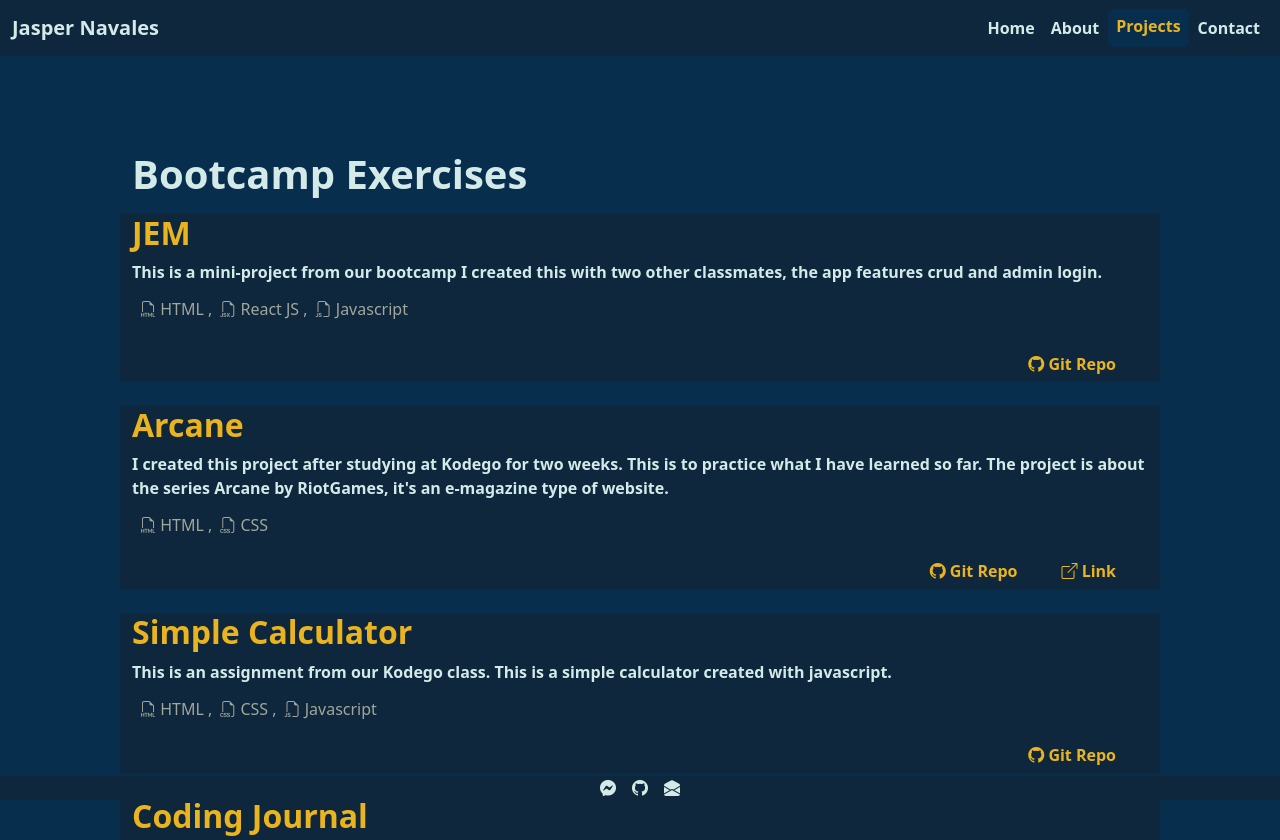
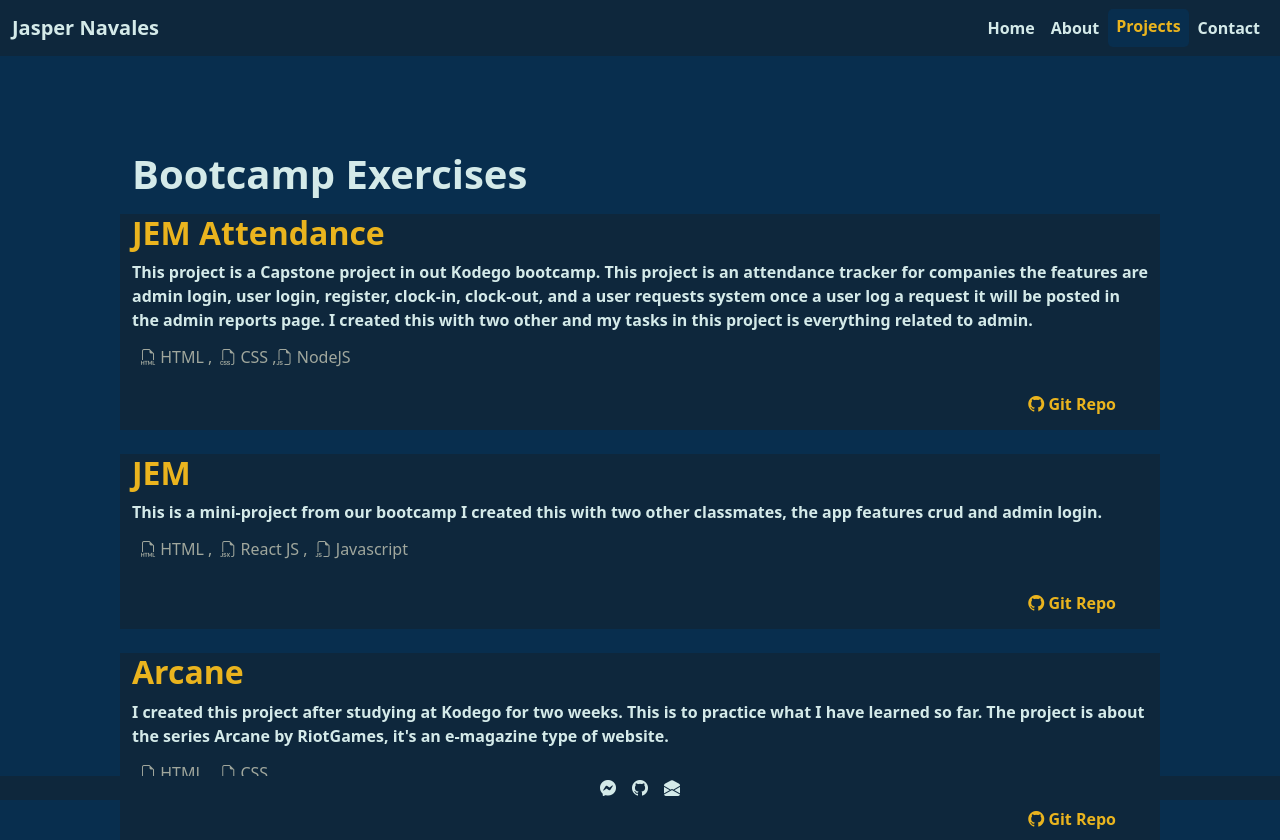
Before and after one commit to chpanda1/chpanda1.github.io, a plain HTML site: page projects.html in a window 1280 px wide. Shown: the top 840 px of the page. Drawn offline with nearby package versions, Linux system fonts and the light colour scheme.

Commit message:
added new project

```diff
--- a/projects.html
+++ b/projects.html
@@ -36,6 +36,24 @@
         <div class="centerBody">
             <h1 class="textColor fw-bolder mb-3">Bootcamp Exercises</h1>
 
+            <div class="row navbg toRight">
+                <h2 class="textColor1 fw-bold">JEM Attendance</h2>
+                <p class="textColor fw-bolder">
+                    This project is a Capstone project in out Kodego bootcamp. This project is an attendance tracker for companies the features are
+                    admin login, user login, register, clock-in, clock-out, and a user requests system once a user log a request it will be posted in the admin reports page.
+                    I created this with two other and my tasks in this project is everything related to admin.
+                </p>
+                <div class="d-flex">
+                    <h6 class="bi bi-filetype-html mx-2 textColor2"> HTML ,</h6>
+                    <h6 class="bi bi-filetype-css textColor2"> CSS ,</h6>
+                    <h6 class="bi bi-filetype-js textColor2"> NodeJS</h6>
+                </div>
+                <div class="d-flex justify-content-end mb-2">
+                    <a href="https://github.com/mfernandez0928/Capstone"><button class="btn button fw-bold"><i class="bi bi-github"></i> Git Repo</button></a>
+                    <!-- <a href="https://chpanda1.github.io/"><button class="btn button fw-bold"><i class="bi bi-box-arrow-up-right"></i> Link</button></a> -->
+                </div>
+            </div>
+            <br>
             <div class="row navbg toLeft">
                 <h2 class="textColor1 fw-bold">JEM</h2>
                 <p class="textColor fw-bolder">
@@ -46,7 +64,7 @@
                     <h6 class="bi bi-filetype-jsx mb-3 textColor2"> React JS ,</h6>
                     <h6 class="bi bi-filetype-js mx-2 textColor2"> Javascript</h6>
                 </div>
-                <div class="d-flex justify-content-end">
+                <div class="d-flex justify-content-end mb-2">
                     <a href="https://github.com/chpanda1/miniproj2"><button class="btn button fw-bold"><i class="bi bi-github"></i> Git Repo</button></a>
                     <!-- <a href="https://chpanda1.github.io/"><button class="btn button fw-bold"><i class="bi bi-box-arrow-up-right"></i> Link</button></a> -->
                 </div>
@@ -62,9 +80,9 @@
                     <h6 class="bi bi-filetype-html mx-2 textColor2"> HTML ,</h6>
                     <h6 class="bi bi-filetype-css textColor2"> CSS</h6>
                 </div>
-                <div class="d-flex justify-content-end">
+                <div class="d-flex justify-content-end mb-2">
                     <a href="https://github.com/chpanda1/chpanda1.github.io"><button class="btn button fw-bold"><i class="bi bi-github"></i> Git Repo</button></a>
-                    <a href="https://chpanda1.github.io/"><button class="btn button fw-bold"><i class="bi bi-box-arrow-up-right"></i> Link</button></a>
+                    <!-- <a href="https://chpanda1.github.io/"><button class="btn button fw-bold"><i class="bi bi-box-arrow-up-right"></i> Link</button></a> -->
                 </div>
             </div>
             <br>
@@ -78,7 +96,7 @@
                     <h6 class="bi bi-filetype-css textColor2"> CSS ,</h6>
                     <h6 class="bi bi-filetype-js mx-2 textColor2"> Javascript</h6>
                 </div>
-                <div class="d-flex justify-content-end">
+                <div class="d-flex justify-content-end mb-2">
                     <a href="https://github.com/chpanda1/e_calc"><button class="btn button fw-bold"><i class="bi bi-github"></i> Git Repo</button></a>
                     <!-- <a href="https://chpanda1.github.io/"><button class="btn button fw-bold"><i class="bi bi-box-arrow-up-right"></i> Link</button></a> -->
                 </div>
@@ -95,7 +113,7 @@
                     <h6 class="bi bi-filetype-jsx mb-3 textColor2"> React JS ,</h6>
                     <h6 class="bi bi-filetype-js mx-2 textColor2"> Javascript</h6>
                 </div>
-                <div class="d-flex justify-content-end">
+                <div class="d-flex justify-content-end mb-2">
                     <a href="https://github.com/chpanda1/mycodingjournalproj"><button class="btn button fw-bold"><i class="bi bi-github"></i> Git Repo</button></a>
                     <!-- <a href="https://chpanda1.github.io/"><button class="btn button fw-bold"><i class="bi bi-box-arrow-up-right"></i> Link</button></a> -->
                 </div>
```
